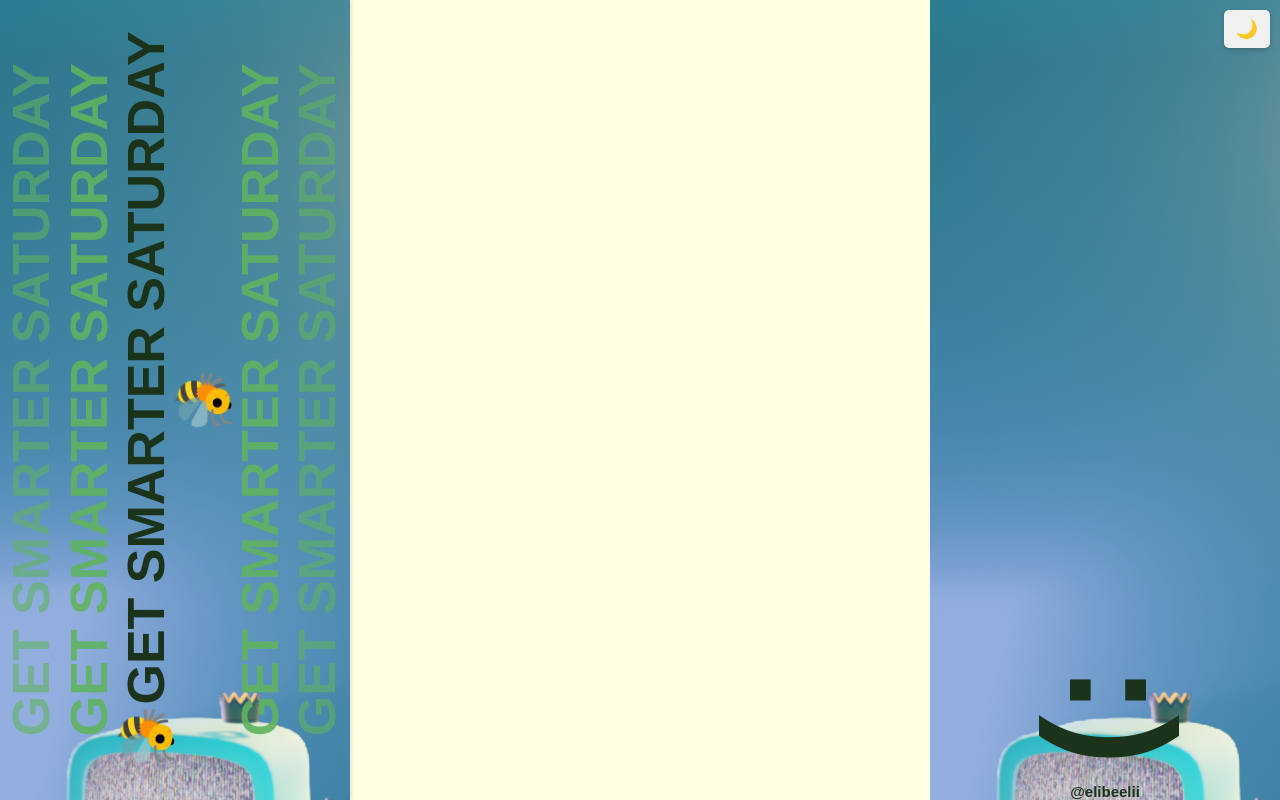
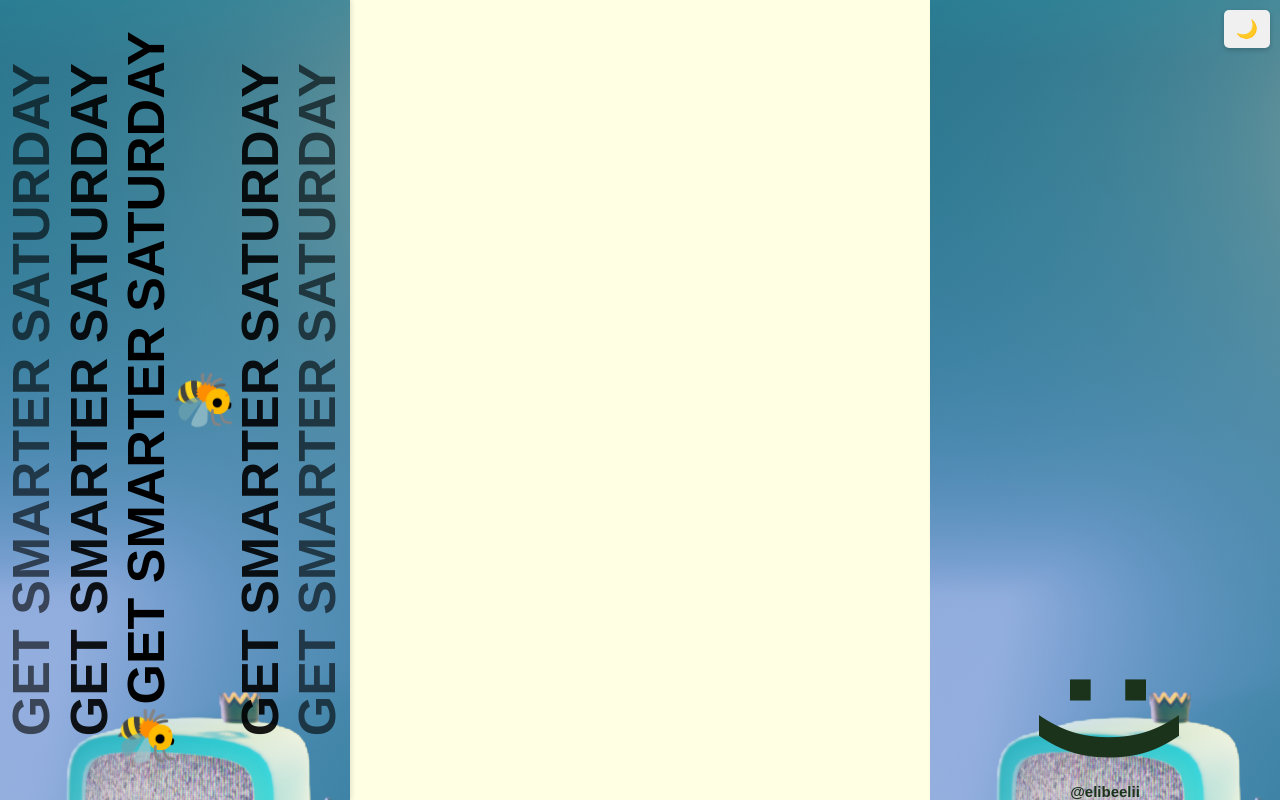
Before and after one commit to eli-wood4/get-smarter, a plain HTML site: page index.html in a window 1280 px wide. Drawn offline with Linux system fonts and the light colour scheme.

Commit message:
Update style.css

```diff
--- a/style.css
+++ b/style.css
@@ -57,7 +57,7 @@ body {
   writing-mode: vertical-rl;
   transform: rotate(180deg);
   font-size: 52px;
-  color: #1b331b;
+  color: #000000;
   text-align: center;
   margin: 0;
   line-height: 1.1;
@@ -68,7 +68,7 @@ body {
   writing-mode: vertical-rl;
   transform: rotate(180deg);
   font-size: 52px;
-  color: #60b360;
+  color: #000000;
   text-align: center;
   margin: 0;
   line-height: 1.1;
@@ -79,7 +79,7 @@ body {
   writing-mode: vertical-rl;
   transform: rotate(180deg);
   font-size: 52px;
-  color: #60b360;
+  color: #000000;
   text-align: center;
   margin: 0;
   line-height: 1.1;
```
